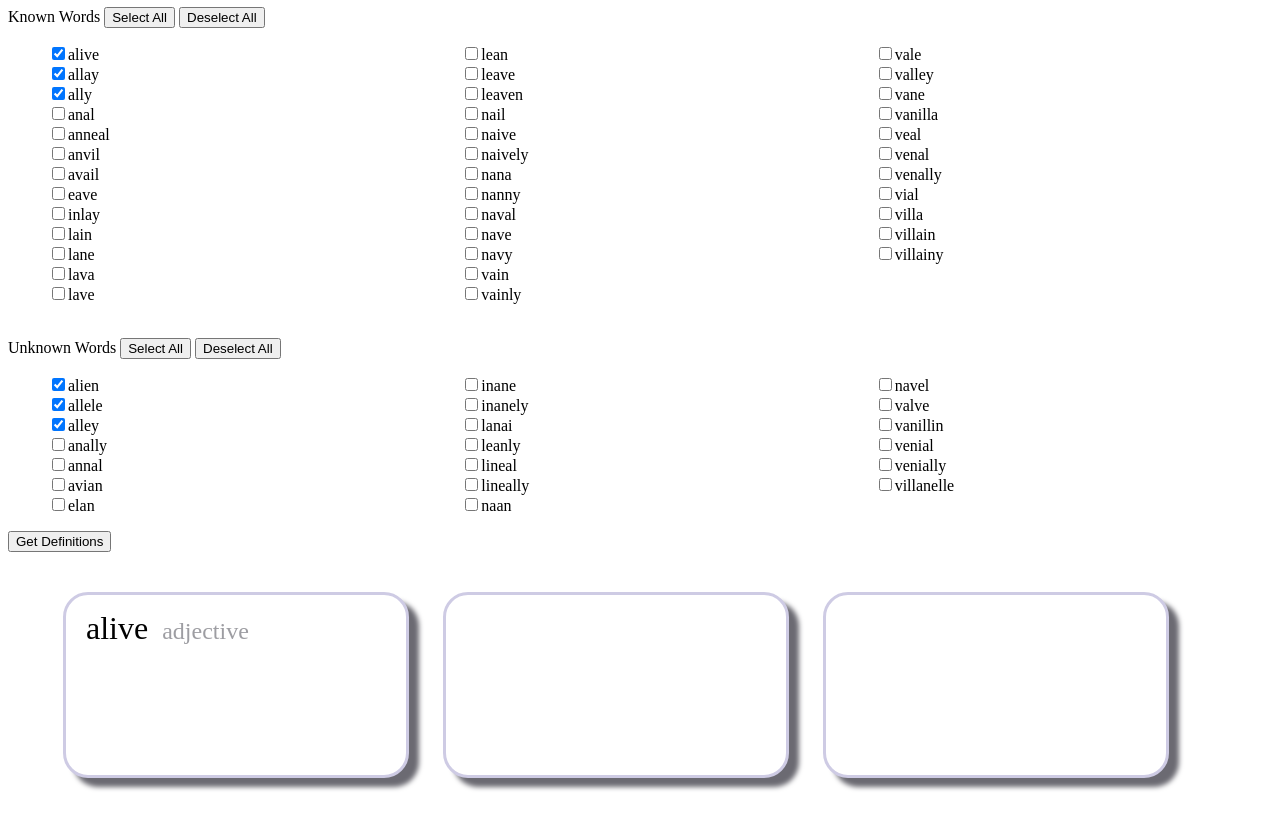
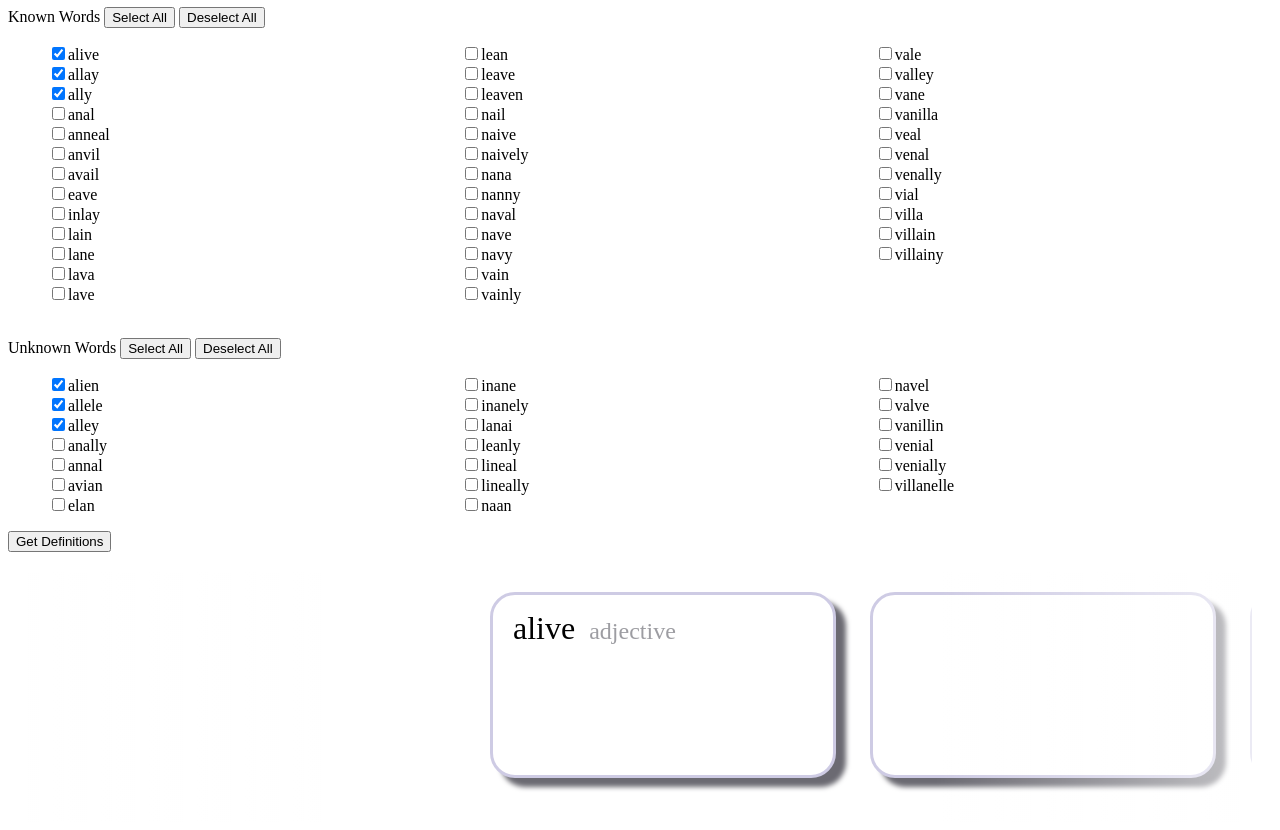
Before and after one commit to kennethjmyers/SpellingBeeTrainer, a browser extension: page public/trainer.html in a window 1280 px wide. Shown: the part 122-952 px from the top of the page. Drawn offline with Linux system fonts and the light colour scheme.

Commit message:
horizontal scroller update

```diff
--- a/public/trainer.html
+++ b/public/trainer.html
@@ -12,18 +12,38 @@
       .api-instructions {
         margin: 10px 0px;
       }
+      /* based on https://codeburst.io/how-to-create-horizontal-scrolling-containers-d8069651e9c6
+      and https://stackoverflow.com/questions/47401760/how-to-create-a-fade-effect-in-a-horizontal-scrolling-div */
       .definition-area {
-        margin: 20px;
-        padding: 20px;
+        margin: 20px 20px 60px;
+        padding: 0px;
+        height: 250px;
+        position: relative;
+
+        &::after{
+            content: '';
+            position: absolute;
+            z-index: 1;
+            top: 0;
+            left: 0;
+            bottom: 0px;
+            pointer-events: none;
+            display: block;
+            background: -webkit-linear-gradient(left,
+             rgba(255, 255, 255, .6) 0%,
+             rgb(221 12 12 / 0%) 24%,
+             rgb(221 12 12 / 0%) 49%,
+             rgb(221 12 12 / 0%) 74%,
+              rgba(255, 255, 255, .6) 100%);
+            width: 100%;
+            /* background: -webkit-linear-gradient(left, rgba(255, 255, 255, 1) 0%, rgba(255, 255, 255, 0) 49%, rgba(255, 255, 255, 1) 100%); */
+          }
+
+        .def-scroll {
           overflow-x: scroll;
           overflow-y: hidden;
           white-space: nowrap;
-        &::after{
-          content: '';
-          display: block;
-          background: -webkit-linear-gradient(left, rgba(255, 255, 255, 1) 0%, rgb(221 12 12 / 83%) 49%, rgba(255, 255, 255, 1) 100%);
-          /* background: -webkit-linear-gradient(left, rgba(255, 255, 255, 1) 0%, rgba(255, 255, 255, 0) 49%, rgba(255, 255, 255, 1) 100%); */
-        }
+          position: relative;
             /* background-image: linear-gradient(to right, rgba(255,255,255,0), white 85%); */
           &::-webkit-scrollbar {
             display: none;
@@ -32,7 +52,7 @@
           .definition-box {
             width: 300px;
             height: 150px;
-          margin: 0 15px;
+            margin: 20px 15px;
             padding: 15px 20px;
             background: white;
             border: 3px solid #cecbe4;
@@ -54,13 +74,17 @@
                 }
             }
           }
+          .first-def-box {
+            margin-left: calc(50% - 150px);
           }
-      .definition-area::after{
-          content: '';
+        }
+      }
+      /* .definition-area::after{
+          content: 'here';
           display: block;
           background: -webkit-linear-gradient(left, rgba(255, 255, 255, 1) 0%, rgb(221 12 12 / 83%) 49%, rgba(255, 255, 255, 1) 100%);
           /* background: -webkit-linear-gradient(left, rgba(255, 255, 255, 1) 0%, rgba(255, 255, 255, 0) 49%, rgba(255, 255, 255, 1) 100%); */
-        }
+        } */
     </style>
   </head>
   <h1>Spelling Bee Trainer</h1>
@@ -88,7 +112,8 @@
     <input type="button" onclick='getDefinitions()' value="Get Definitions"/>
 
     <div name="definition-area" class="definition-area">
-      <div class="definition-box">
+      <div class="def-scroll">
+        <div class="definition-box first-def-box">
           <div class="def-header">
             <span class="def-word">alive</span>
             <span class="def-pos">adjective</span>
@@ -99,14 +124,19 @@
             <span class="def-word"></span>
             <span class="def-pos"></span>
           </div>
-
         </div>
         <div class="definition-box">
           <div class="def-header">
             <span class="def-word"></span>
             <span class="def-pos"></span>
           </div>
-
+        </div>
+        <div class="definition-box">
+          <div class="def-header">
+            <span class="def-word"></span>
+            <span class="def-pos"></span>
+          </div>
+        </div>
       </div>
 
     </div>
```
Lines whose indentation alone changed are shown as unchanged.
